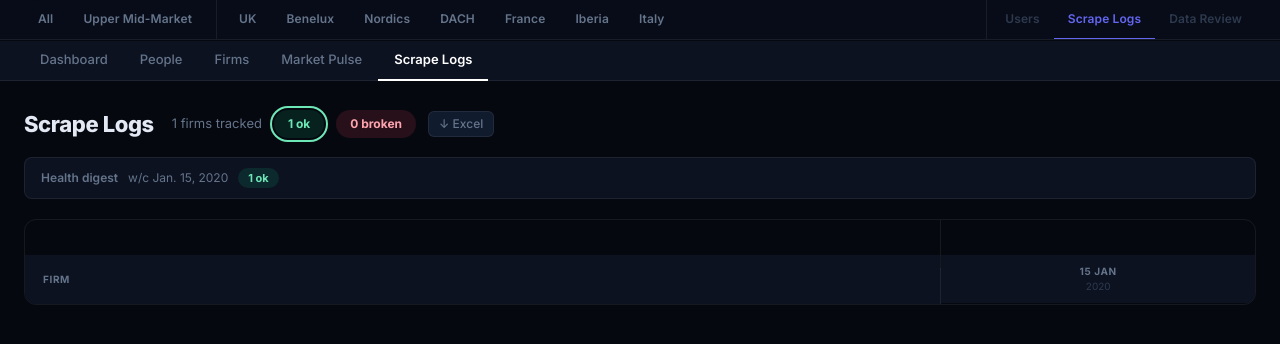
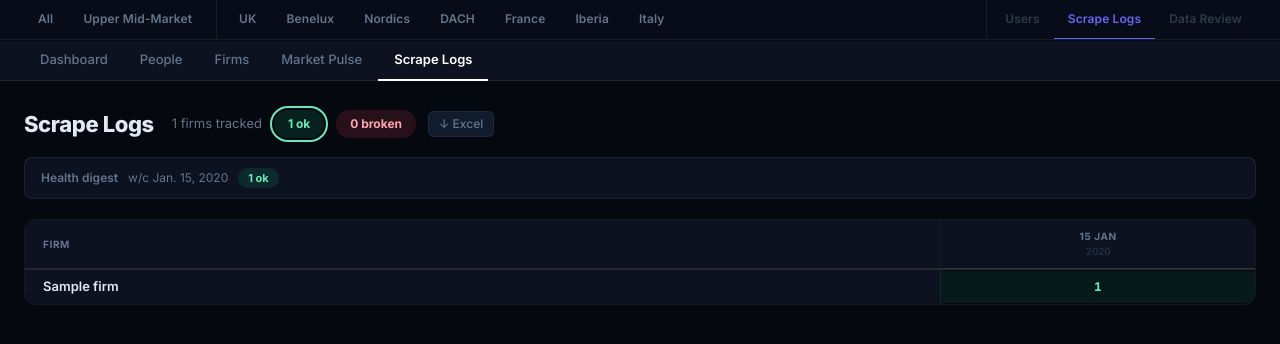
Before and after one commit to AlvaroAmigo98/pe-tracker-web, a Django app: page /scrape-logs/ in a window 1280 px wide. Shown: the part 52-396 px from the top of the page. Run offline with Django 5.2, Linux system fonts and the light colour scheme; a user stored in the database is signed in; tables that the repository leaves empty hold one stand-in row (values such as "Sample post").

Commit message:
fix(scrape-logs): cancel base.html global thead sticky in matrix table
base.html has a global rule: thead th { position:sticky; top:134px }
that applies to all tables. When the local .matrix-table thead th rule
stopped overriding position/top, the global rule re-applied — inside an
overflow-x:auto scroll container, top:134px measures from the container
top, not the viewport, placing the header mid-table after ~4 rows.

Fix: explicitly set position:static; top:auto on .matrix-table thead th
to cancel the global base rule. The th.th-firm sticky-left override is
unaffected and still pins the firm column when scrolling right.

Co-Authored-By: Claude Sonnet 4.6 <noreply@anthropic.com>

```diff
--- a/tracker/templates/tracker/scrape_logs.html
+++ b/tracker/templates/tracker/scrape_logs.html
@@ -59,8 +59,12 @@
     min-width: 100%;
   }
 
-  /* Header row */
+  /* Header row — cancel base.html's global "thead th { position:sticky; top:134px }"
+     because our table lives inside an overflow-x:auto scroll container which makes
+     top:134px measure from the container top (= mid-table), not the viewport. */
   .matrix-table thead th {
+    position: static;
+    top: auto;
     background: var(--surface);
     border-bottom: 2px solid var(--border);
     padding: 9px 8px;
```
